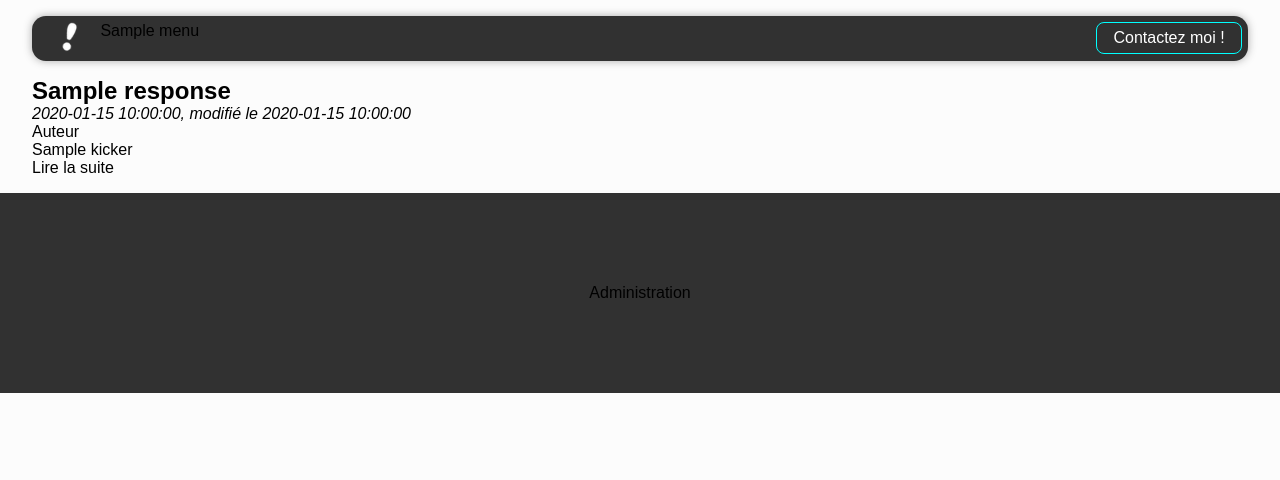
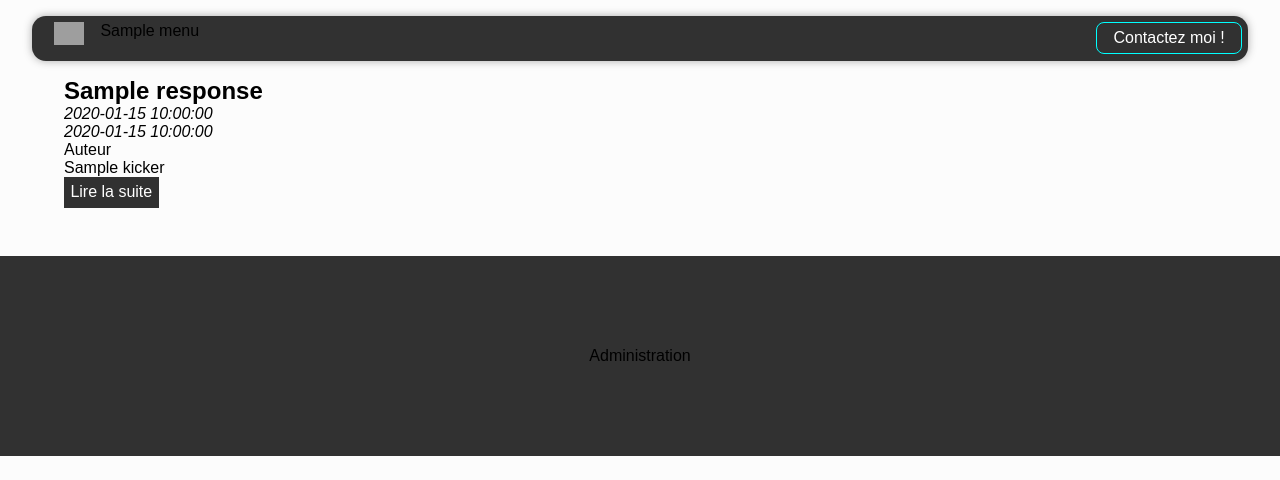
Before and after one commit to bashokusan/P5, a PHP site: template Views/blog.php in a window 1280 px wide. Shown: the top 480 px of the page. Run offline with PHP 8.4, Linux system fonts and the light colour scheme; the template is opened without the code that fills it: most values are stand-ins (such as "Sample title", 1, 10 or a date in 2020); grey boxes are pictures that could not be loaded.

Commit message:
some fixes

```diff
--- a/App/Helpers.php
+++ b/App/Helpers.php
@@ -15,8 +15,7 @@
 
   public static function menu() : string
   {
-    return static::menuItem('home', 'Mon site') .
-          static::menuItem('blog', 'Blog');
+    return static::menuItem('blog', 'Blog');
   }
 
 }
--- a/App/model/Post.php
+++ b/App/model/Post.php
@@ -39,7 +39,11 @@
   }
 
   public function getUpdateDate(){
-    return $this->update_date;
+    if($this->update_date){
+      return "Modifié le " . $this->update_date;
+    }else{
+      return null;
+    }
   }
 
 }
--- a/Public/css/stylesheet.min.css
+++ b/Public/css/stylesheet.min.css
@@ -1 +1 @@
-html{scroll-behavior:smooth}*{margin:0px;padding:0px;box-sizing:border-box;font-family:Arial, sans-serif}a{text-decoration:none;color:inherit}ul{list-style:none}body{background-color:#fcfcfc}header{padding:.4rem;background-color:#313131;box-shadow:rgba(49,49,49,0.4) 0px 0px 8px}header img{width:30px;margin:0 1rem}header a{color:#fff;line-height:30px;height:30px;display:block}nav a{padding:0 1rem}nav .active{color:cyan}nav .nav_cta{border:1px solid cyan;border-radius:8px}.container{margin:1rem 2rem}footer{background-color:#313131;height:200px;display:flex;justify-content:center;align-items:center}@media only screen and (min-width: 768px){header{border-radius:14px;margin:1rem 2rem;display:flex}header nav{width:100%}header ul{display:flex;justify-content:space-between}header .nav_menu{display:flex}}
+html{scroll-behavior:smooth}*{margin:0px;padding:0px;box-sizing:border-box;font-family:Arial, sans-serif}a{text-decoration:none;color:inherit}ul{list-style:none}body{background-color:#fcfcfc}header{padding:.4rem;background-color:#313131;box-shadow:rgba(49,49,49,0.4) 0px 0px 8px}header img{width:30px;margin:0 1rem}header a{color:#fff;line-height:30px;height:30px;display:block}nav a{padding:0 1rem}nav .active{color:cyan}nav .nav_cta{border:1px solid cyan;border-radius:8px}.container{margin:1rem 1rem}.posts_container{display:flex;justify-content:space-between;flex-wrap:wrap}.post_card{margin-bottom:2rem}.post_card a{display:inline-block;padding:.4rem;background-color:#313131;color:#fff}footer{background-color:#313131;height:200px;display:flex;justify-content:center;align-items:center}@media only screen and (min-width: 768px){header{border-radius:14px;margin:1rem 2rem;display:flex}header nav{width:100%}header ul{display:flex;justify-content:space-between}header .nav_menu{display:flex}.container{margin:1rem 4rem}}
--- a/Views/blog.php
+++ b/Views/blog.php
@@ -1,9 +1,14 @@
 <?php $title = 'Blog' ?>
 
+<div class="posts_container">
   <?php foreach($response as $post) : ?>
+    <div class="post_card">
       <h2><?= $post->getTitle() ?></h2>
-  <em><?= $post->getPublishDate() ?></em><em>, modifié le <?= $post->getUpdateDate() ?></em>
+      <p><em><?= $post->getPublishDate() ?></em></p>
+      <?= ($post->getUpdateDate()) ? "<p><em>" . $post->getUpdateDate() . "</em></p>" : ""; ?>
       <p>Auteur</p>
       <p><?= $post->getKicker() ?></p>
       <a href="?page=post&id=<?= $post->getId() ?>">Lire la suite</a>
+    </div>
   <?php endforeach ?>
+</div>
--- a/Views/layout/default.php
+++ b/Views/layout/default.php
@@ -15,7 +15,7 @@
 
     <header>
       <div class="logo">
-        <a href="index.php"><img src="../content/logo_white.png" alt="logo"></a>
+        <a href="index.php"><img src=<?= $title !== "Mon site" ? "../content/logo_white.png" : "../content/logo_aqua.png" ?> alt="logo"></a>
       </div>
       <nav>
         <ul>
--- a/Views/post.php
+++ b/Views/post.php
@@ -1,7 +1,8 @@
-<?php $title = $response->getTitle() ?>
+<?php $title = "Blog | " . $response->getTitle() ?>
 
 <h2><?= $response->getTitle() ?></h2>
-<em><?= $response->getPublishDate() ?></em><em>, modifié le <?= $response->getUpdateDate() ?></em>
+<p><em><?= $response->getPublishDate() ?></em></p>
+<?= ($response->getUpdateDate()) ? "<p><em>" . $response->getUpdateDate() . "</em></p>" : ""; ?>
 <p>Auteur</p>
 <p><?= $response->getKicker() ?></p>
 <p><?= $response->getContent() ?></p>
```
Lines whose indentation alone changed are shown as unchanged.
